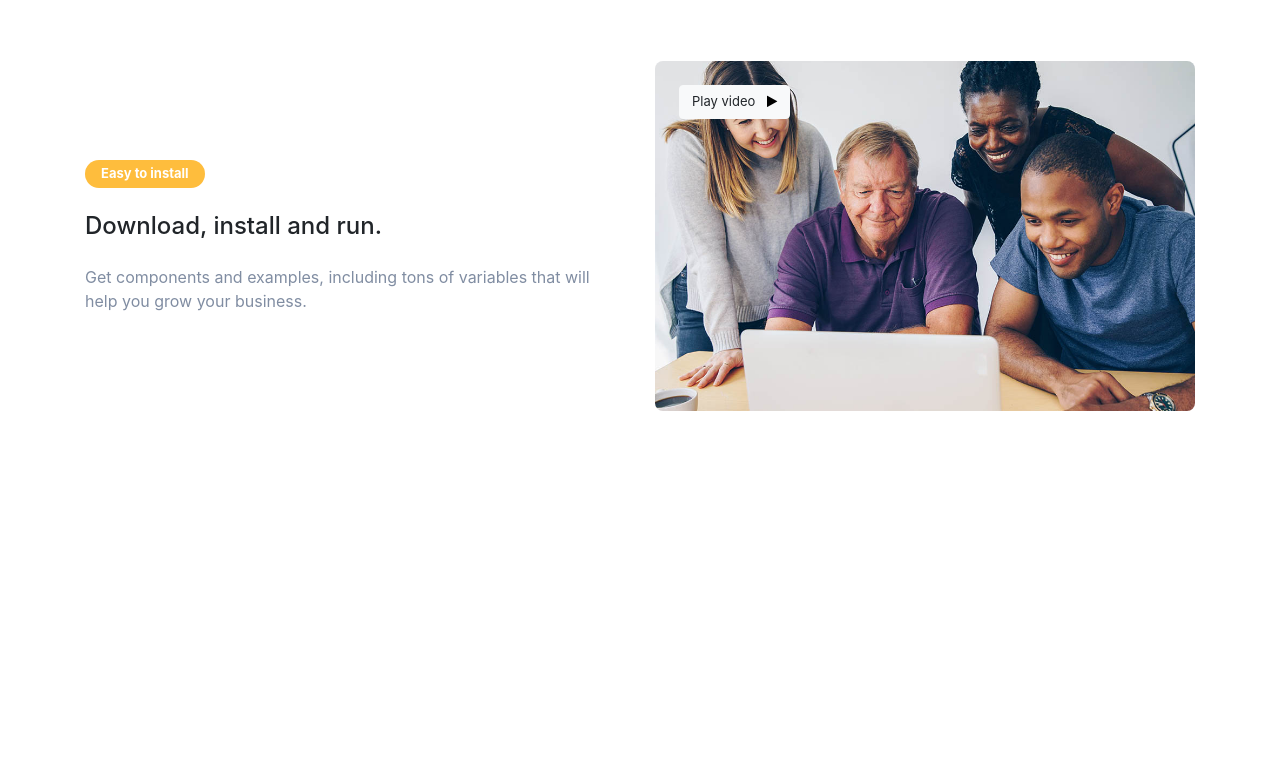
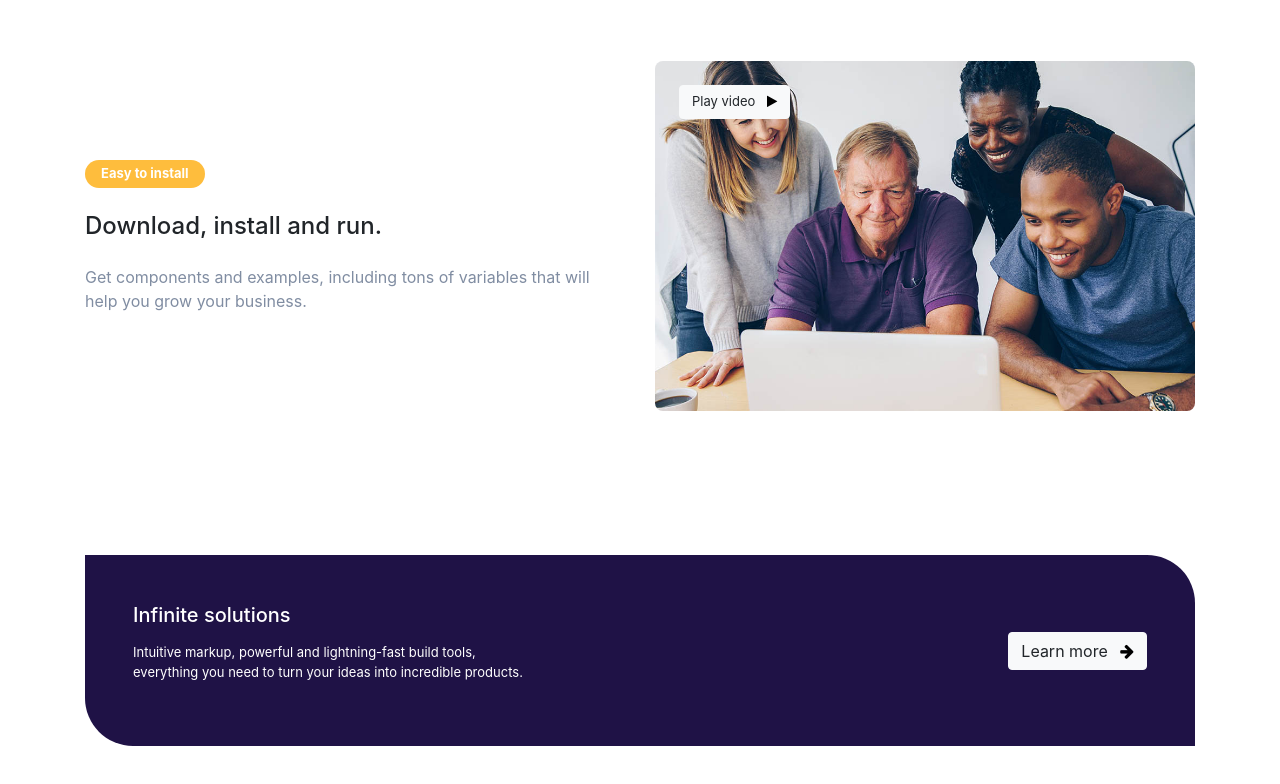
Before and after one commit to ZavalaGT/odoo_test, a plain HTML site: page index.html in a window 1280 px wide. Shown: the part 2201-2985 px from the top of the page. Before the commit the page ends 2660 px from the top, so only its background shows below. Drawn offline with nearby package versions, Linux system fonts and the light colour scheme; files whose address does not match are found by name.

Commit message:
feat(infinite): add infinite section

```diff
--- a/index.html
+++ b/index.html
@@ -835,7 +835,32 @@
             </div>
         </div>
       </section>
-
+      <div class="py-4"></div>
+      <section class="my-5" id="infinite">
+        <div class="container-lg">
+          <div class="p-5" style="background-color: #1f1246; border-radius: 0rem 3rem 0 3rem;">
+            <div class="row">
+              <div class="col-12 col-md-6">
+                <p class="h5 mb-3" style="color: white;">Infinite solutions</p>
+                <p class="my-0"  style="color: white; font-size: small; ">Intuitive markup, powerful and lightning-fast build tools,
+                </p>
+                <p  style="color: white; font-size: small;">
+                  everything you need to turn your ideas into incredible products.
+                </p>
+              </div>
+              <div class="col-12 col-md-6 d-flex justify-content-end align-items-center">
+                <button type="button" class="btn btn-light">
+                  Learn more
+                  <i
+                    class="fa fa-arrow-right fa-sm ml-2"
+                    style="color: #000000"
+                  ></i>
+                </button>
+              </div>
+            </div>
+          </div>
+        </div>
+      </section>
     </main>
   </body>
 </html>
```
